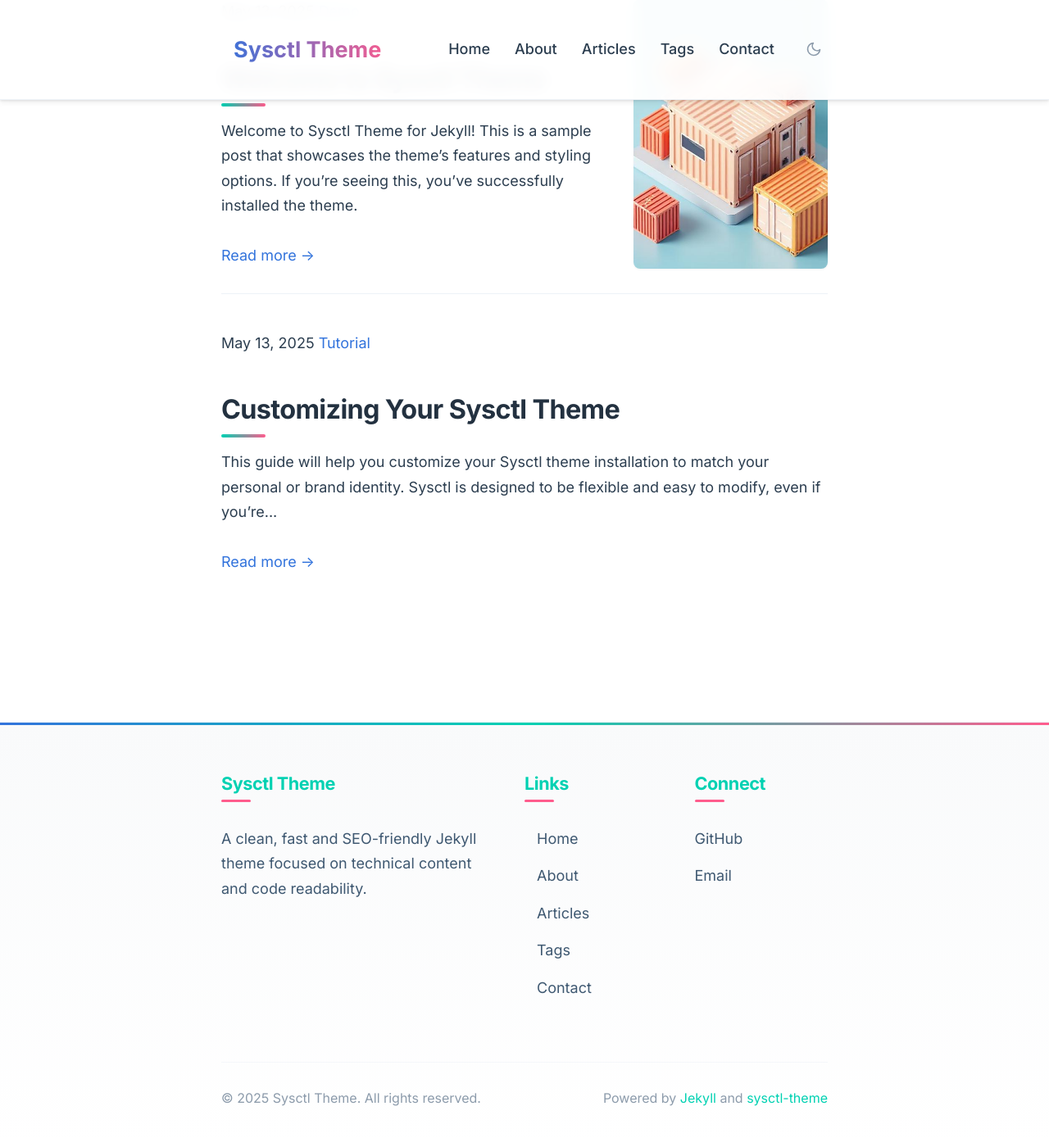
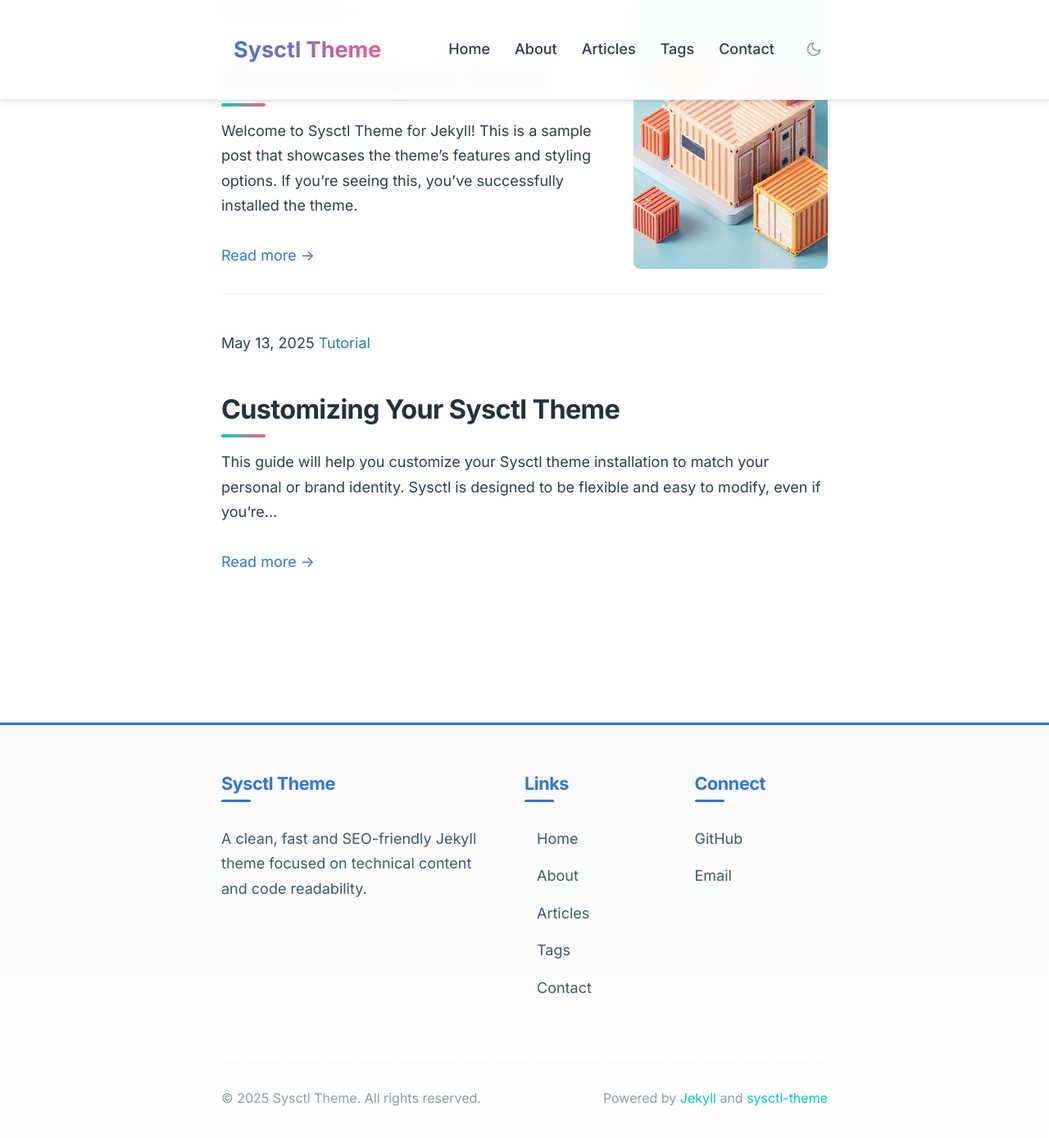
Before and after one commit to awcodify/sysctl-theme, a Jekyll site: the page built from index.html, in a window 1280 px wide and 1400 px high, scrolled down 241 px. Shown: the top 1389 px of the window at 82% size. Built offline with Jekyll 4.4.1, drawn with Linux system fonts in a browser that asks for light colours; the list of posts is cut into pages by our own code.

Commit message:
Refactor footer and dark mode styles to use solid primary color instead of gradients for improved consistency and visual clarity

```diff
--- a/_sass/_dark-mode.scss
+++ b/_sass/_dark-mode.scss
@@ -94,15 +94,15 @@ html.dark-mode {
     border-color: $dark-border-color;
 
     &::before {
-      background: linear-gradient(to right, lighten($primary-color, 10%), lighten($secondary-color, 10%), lighten($accent-color, 10%));
+      background: lighten($primary-color, 15%); /* Changed from gradient to solid lightened primary color */
     }
 
     .footer-col {
       h2 {
-        color: lighten($secondary-color, 15%);
+        color: lighten($primary-color, 15%);
 
         &::after {
-          background: lighten($accent-color, 10%);
+          background: lighten($primary-color, 15%);
         }
       }
 
--- a/_sass/components/_footer.scss
+++ b/_sass/components/_footer.scss
@@ -14,7 +14,7 @@
     left: 0;
     width: 100%;
     height: 3px;
-    background: linear-gradient(to right, $primary-color, $secondary-color, $accent-color);
+    background: $primary-color; /* Changed from gradient to solid primary color */
   }
 
   .footer-content {
@@ -37,7 +37,7 @@
       margin-top: 0;
       font-size: 1.2rem;
       margin-bottom: $spacing-md;
-      color: $secondary-color;
+      color: $primary-color;  // Changed from $secondary-color to $primary-color
       position: relative;
       display: inline-block;
 
@@ -46,7 +46,7 @@
         display: block;
         width: 2rem;
         height: 0.15rem;
-        background: $accent-color;
+        background: $primary-color;  // Changed from $accent-color to $primary-color
         margin-top: 0.3rem;
         border-radius: 1rem;
       }
```
